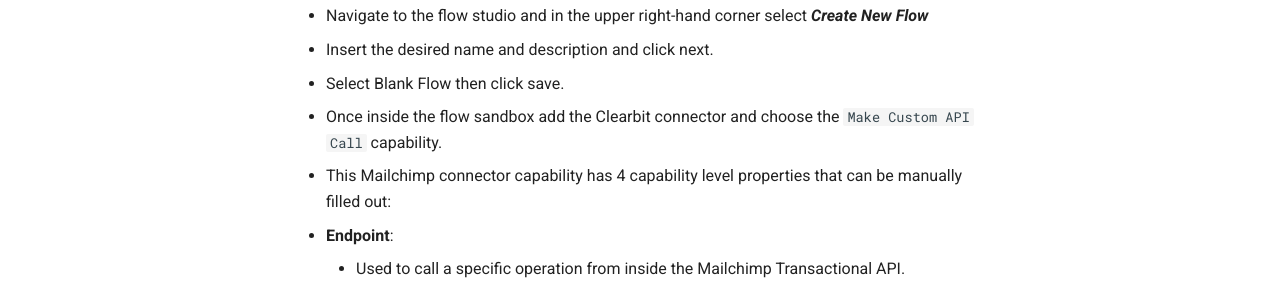
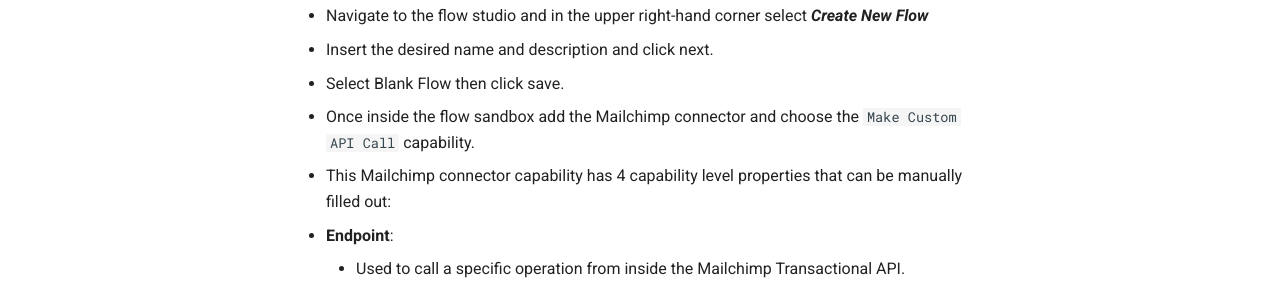
Before and after one commit to pingone-davinci/documentation, an MkDocs documentation site: the page built from docs/mailchimp-transactional/README.md, in a window 1280 px wide and 900 px high, scrolled down 5183 px. Shown: the part 153-447 px from the top of the window. Built offline with MkDocs 1.6.1 and Material for MkDocs 9.7.7, drawn with Linux system fonts in a browser that asks for light colours; comment, search, counter and statistics services are not loaded.

Commit message:
Update README.md
Minor connector name fix.

```diff
--- a/docs/mailchimp-transactional/README.md
+++ b/docs/mailchimp-transactional/README.md
@@ -152,7 +152,7 @@
 * Navigate to the flow studio and in the upper right-hand corner select _**Create New Flow**_
 * Insert the desired name and description and click next.
 * Select Blank Flow then click save.
-* Once inside the flow sandbox add the Clearbit connector and choose the `Make Custom API Call` capability.
+* Once inside the flow sandbox add the Mailchimp connector and choose the `Make Custom API Call` capability.
 * This Mailchimp connector capability has 4 capability level properties that can be manually filled out:
    * **Endpoint**:
       * Used to call a specific operation from inside the Mailchimp Transactional API.
```
